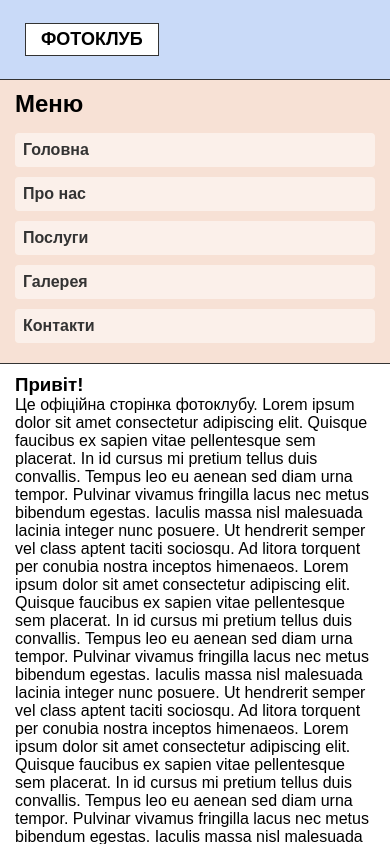
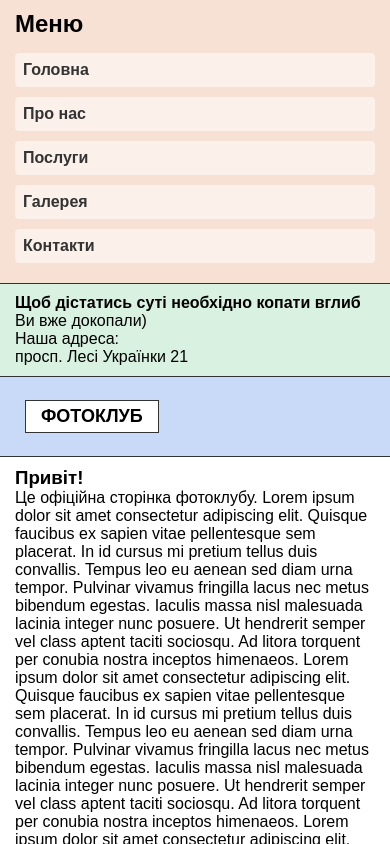
Before and after one commit to artarines/mob3, a plain HTML site: page index.html in a window 390 px wide. Shown: the top 844 px of the page. Drawn offline with Linux system fonts and the light colour scheme.

Commit message:
Update style.css

```diff
--- a/style.css
+++ b/style.css
@@ -131,9 +131,8 @@ html, body {
 @media screen and (max-width: 768px) {
 
     .container {
-        /* 5 рядків */
-        grid-template-columns: 1fr;
-        grid-template-rows: auto 1fr auto auto auto;
+        display: flex;
+        flex-direction: column;
         min-height: 100vh;
         width: 100%;
     }
```
